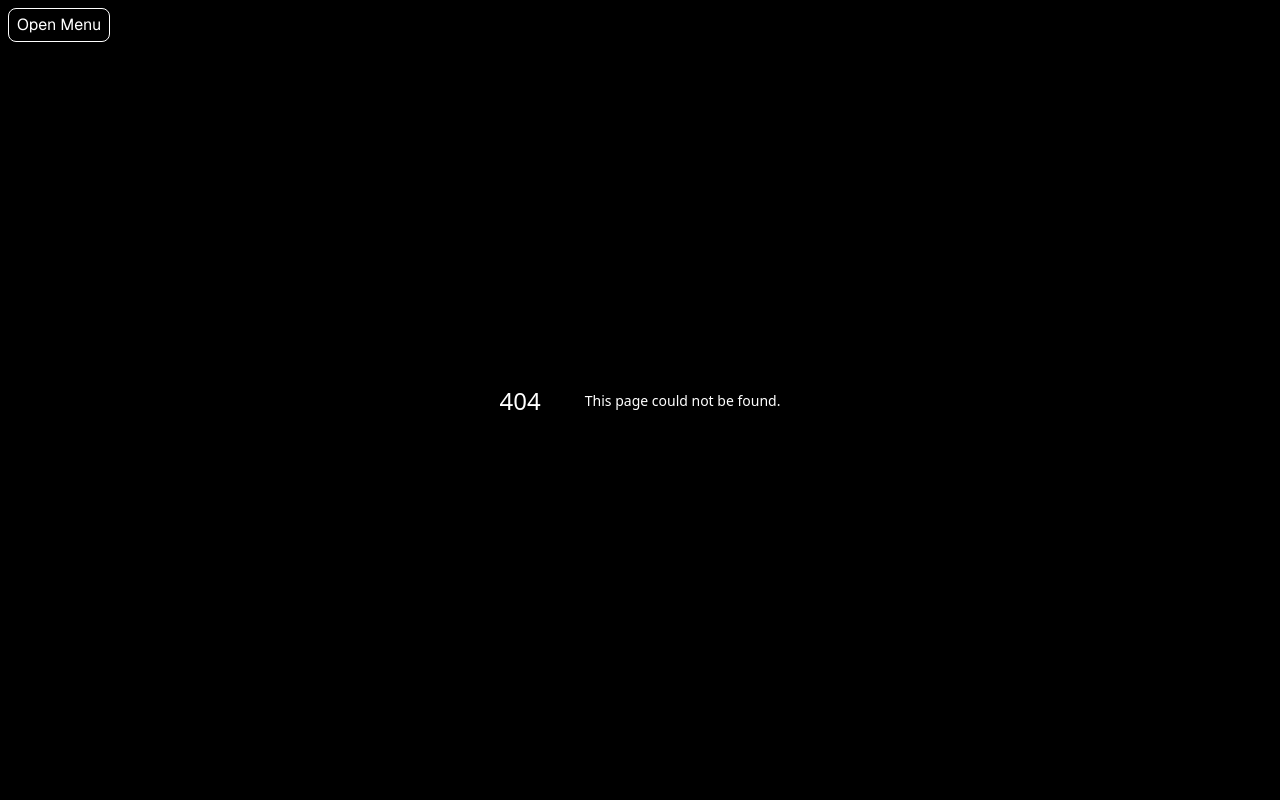
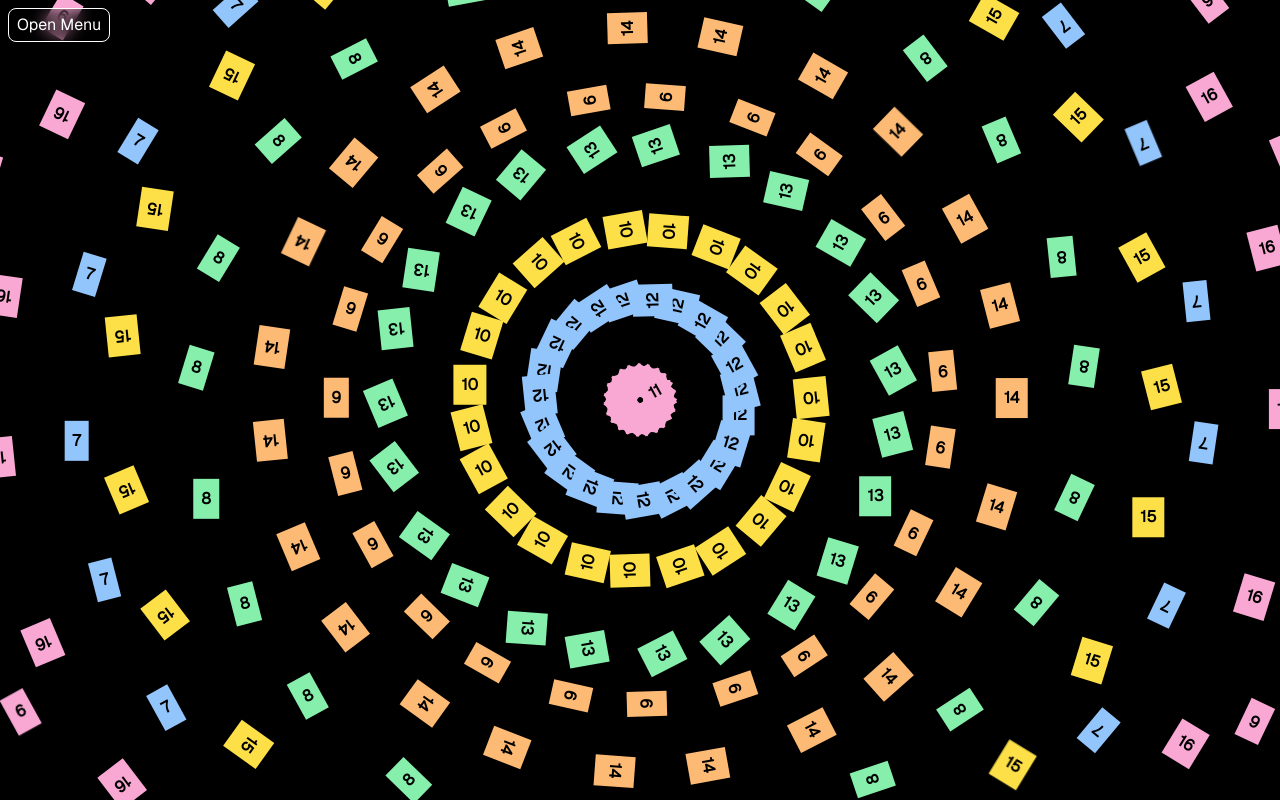
Before and after one commit to fadhilkholaf/playground.fadhilkholaf.my.id, a Next.js app: page /math-sine in a window 1280 px wide. Before the commit this address had no page. Built offline with nearby package versions, Linux system fonts and the light colour scheme.

Commit message:
feat: some new page

```diff
--- /dev/null
+++ b/src/app/attribution/page.tsx
@@ -0,0 +1,49 @@
+import Link from "next/link";
+
+import { Menu } from "@/lib/types";
+
+const menus: Menu[] = [
+  {
+    name: "Home page 3D model",
+    url: "https://sketchfab.com/3d-models/little-office-2f04d4ac843348ac80d85afc217f1b55",
+  },
+  {
+    name: "Next.js realtime chat",
+    url: "https://ably.com/blog/realtime-chat-app-nextjs-vercel",
+  },
+  {
+    name: "Interactive 3D badge",
+    url: "https://vercel.com/blog/building-an-interactive-3d-event-badge-with-react-three-fiber",
+  },
+  {
+    name: "Center gravity animation",
+    url: "https://codesandbox.io/p/sandbox/xy8c8z?file=%2Fsrc%2FApp.js",
+  },
+  {
+    name: "Math for creative developers",
+    url: "https://threejs-workshops.com/",
+  },
+];
+
+const AttributionPage = () => {
+  return (
+    <main className="flex h-screen w-full px-2 py-16">
+      <ul className="flex w-full flex-col items-center gap-2 overflow-auto">
+        {menus &&
+          menus.map((menu, index) => (
+            <li key={index}>
+              <Link
+                href={menu.url}
+                target="_blank"
+                className="break-all text-lg underline underline-offset-2"
+              >
+                {menu.name}
+              </Link>
+            </li>
+          ))}
+      </ul>
+    </main>
+  );
+};
+
+export default AttributionPage;
--- /dev/null
+++ b/src/app/math-sine/page.tsx
@@ -0,0 +1,73 @@
+"use client";
+
+import { useEffect, useState } from "react";
+
+import { createNoise2D } from "simplex-noise";
+
+import { cn } from "@/lib/utils";
+
+const MathSinePage = () => {
+  const object = 23;
+  const objectHalf = Math.floor(object / 2);
+
+  const [number, setNumber] = useState<{ x: number; y: number }[]>(
+    Array(object).fill({ x: 0, y: 0 }),
+  );
+
+  const noise = createNoise2D();
+
+  useEffect(() => {
+    const animation = (time: number) => {
+      const progress = time / 2500;
+
+      setNumber((prevNumber) =>
+        prevNumber.map((_, index) => ({
+          x: Math.abs(Math.sin(progress)),
+          y:
+            noise(progress * (index - objectHalf), 0) *
+            Math.sin(progress * Math.PI),
+        })),
+      );
+
+      requestAnimationFrame(animation);
+    };
+
+    requestAnimationFrame(animation);
+  });
+
+  return (
+    <main className="flex h-screen w-full items-center justify-center">
+      {[...Array(object).keys()].map((_, index) => (
+        <p
+          key={index}
+          className="fixed flex"
+          style={{
+            transform: `rotate(${Math.PI * (index * 10)}deg)`,
+          }}
+        >
+          {number.map((item, index) => (
+            <span
+              key={index}
+              className={cn("block p-2 font-bold text-black", {
+                "bg-yellow-300": index % 5 === 0,
+                "bg-pink-300": index % 5 === 1,
+                "bg-blue-300": index % 5 === 2,
+                "bg-green-300": index % 5 === 3,
+                "bg-orange-300": index % 5 === 4,
+              })}
+              style={{
+                transform: `translate(${(index - objectHalf ? index - objectHalf : 0.5) * (item.x * 2) * 64}px, ${
+                  item.y * 256
+                }px)`,
+              }}
+            >
+              {index}
+            </span>
+          ))}
+        </p>
+      ))}
+    </main>
+  );
+};
+
+export default MathSinePage;
--- a/src/app/math/page.tsx
+++ b/src/app/math/page.tsx
@@ -128,7 +128,7 @@ const MathPage = () => {
             style={{
               top: `calc(50% + ${(Math.sin(theta) * 300).toFixed(2)}px)`,
               left: `calc(50% + ${(Math.cos(theta) * 300).toFixed(2)}px)`,
-              opacity: `${prefix}`,
+              opacity: `${Math.abs(prefix)}`,
               backgroundColor: `${color}`,
             }}
           >
--- a/src/components/Navbar.tsx
+++ b/src/components/Navbar.tsx
@@ -7,6 +7,7 @@ import { Menu } from "@/lib/types";
 
 const menus: Menu[] = [
   { name: "Home", url: "/" },
+  { name: "Attribution", url: "/attribution" },
   { name: "Chat", url: "/chat" },
   { name: "Keyboard Controll", url: "/keyboard-controll" },
   { name: "Badge", url: "/badge" },
@@ -14,6 +15,7 @@ const menus: Menu[] = [
   { name: "Trail", url: "/trail" },
   { name: "Scroll", url: "/scroll" },
   { name: "Math", url: "/math" },
+  { name: "Math Sine", url: "/math-sine" },
 ];
 
 const Navbar = () => {
```
